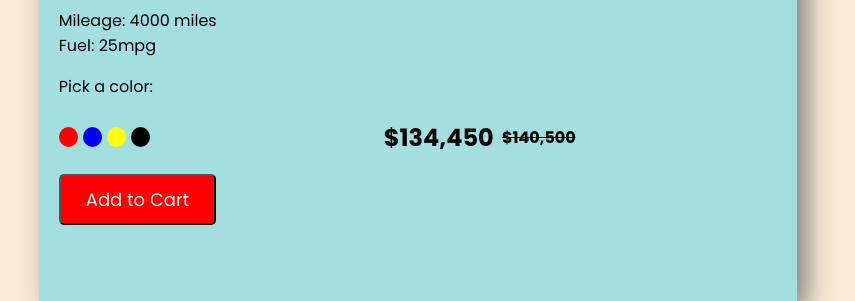
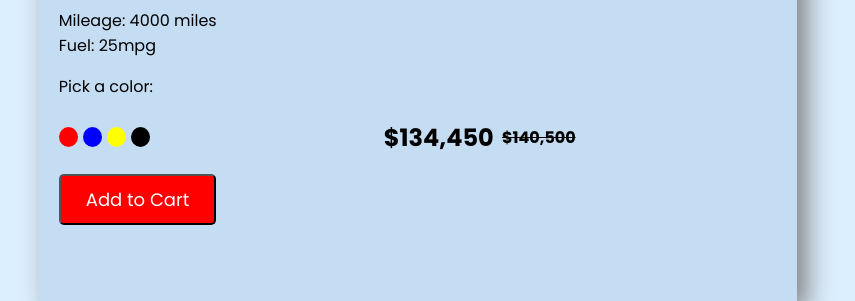
Before and after one commit to safer010/car, a plain HTML site: page index.html in a window 1280 px wide. Shown: the part 587-888 px from the top of the page, without its empty margins (222-1077 px from the left). Drawn offline with Linux system fonts and the light colour scheme.

Commit message:
changed the bg color

```diff
--- a/style.css
+++ b/style.css
@@ -6,7 +6,7 @@
 
 body
 {
-    background-color: antiquewhite;
+    background-color:rgb(220, 239, 255);
     height: 100vh;
     display: flex;
     justify-content: center;
@@ -33,7 +33,7 @@ body
 
 .product-description
 {
-    background-color: rgb(163, 223, 223);
+    background-color:rgb(197, 221, 243);
     padding-left: 20px;
     height: 100%;
 
```
